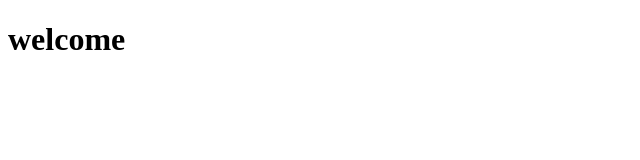
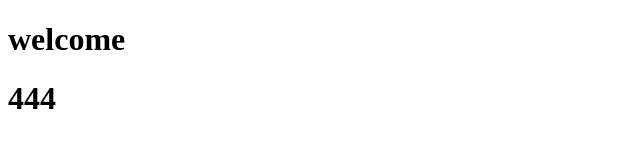
Before and after one commit to Peeyada11/qqqqq, a plain HTML site: page index.html in a window 1280 px wide. Shown: the full height of the page, 0-640 px from the left. Drawn offline with Linux system fonts and the light colour scheme.

Commit message:
เพิ่มคำย่อหน้า

```diff
--- a/index.html
+++ b/index.html
@@ -7,5 +7,6 @@
 </head>
 <body>
     <h1>welcome</h1>
+    <h1>444</h1>
 </body>
 </html>
```
